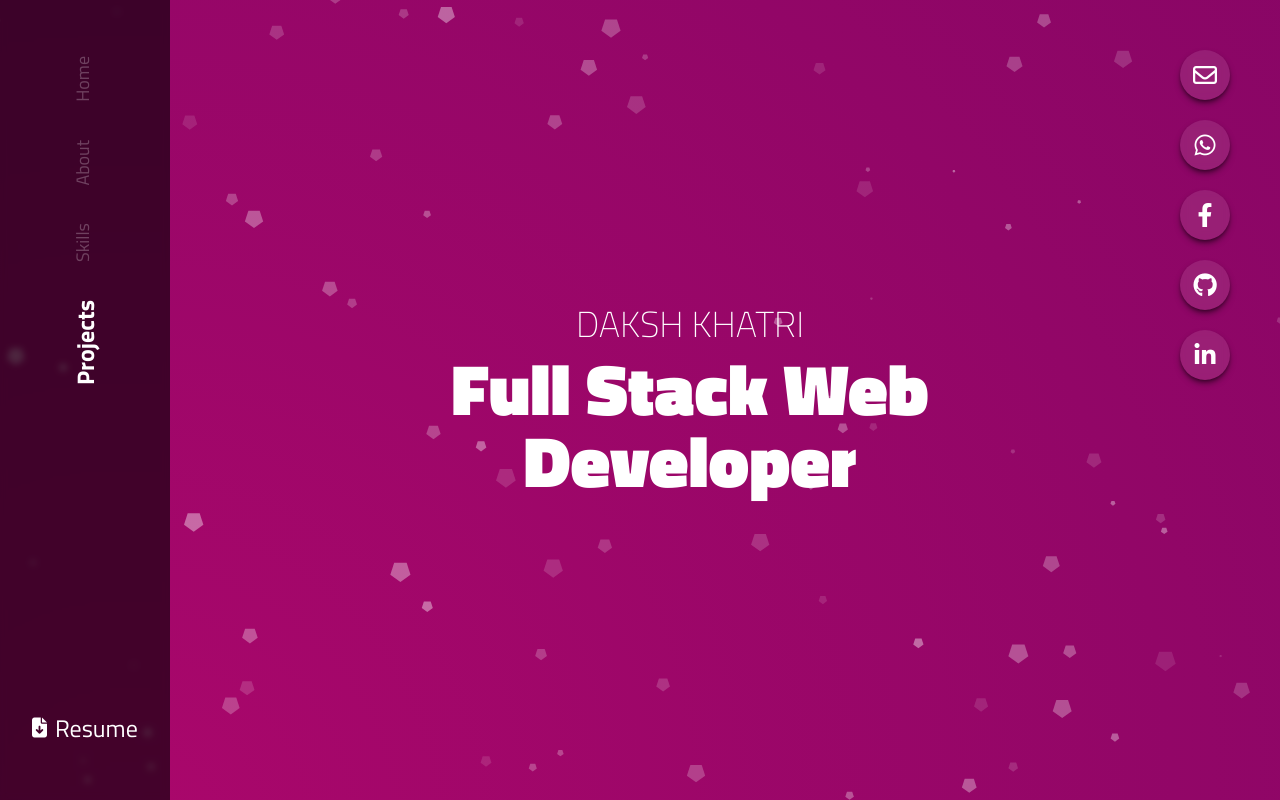
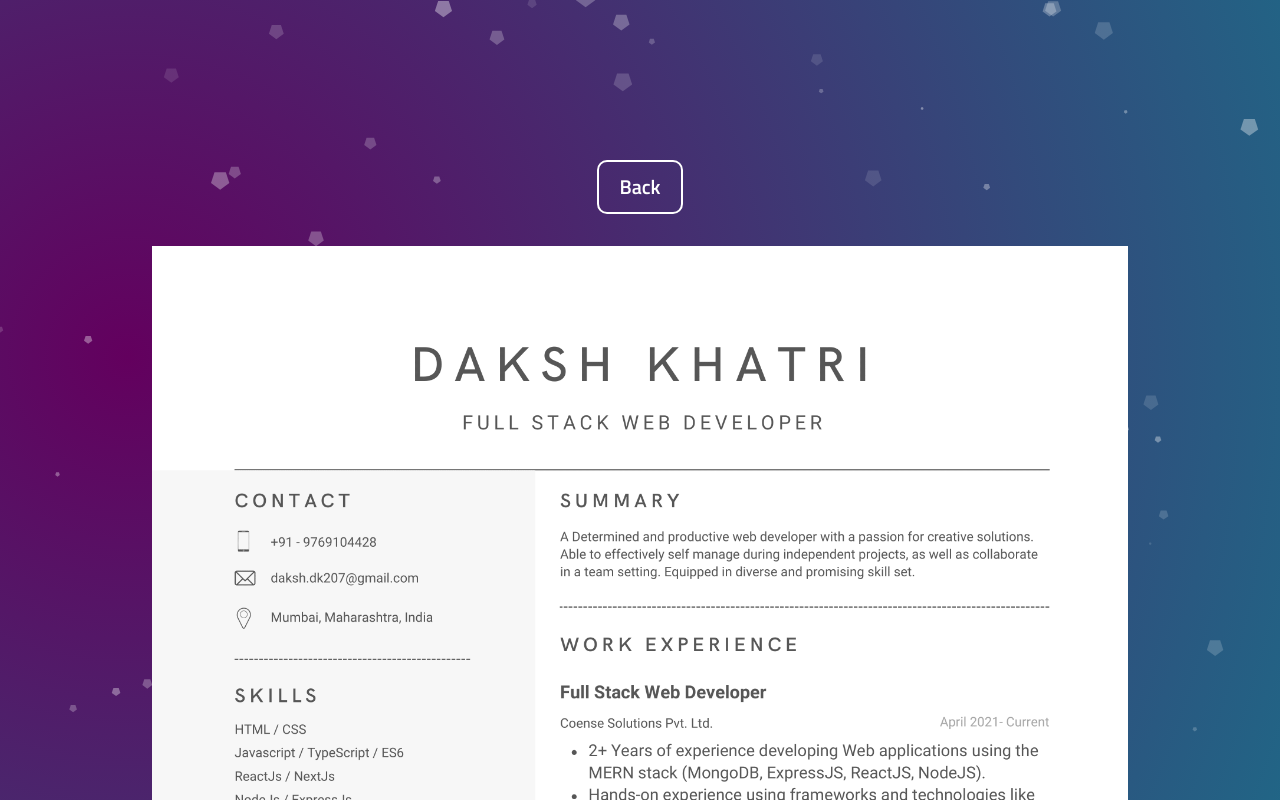
Before and after one commit to dakShh/portfolio, a React (Vite) app: page / in a window 1280 px wide. Shown: the top 800 px of the page. Built offline with nearby package versions, Linux system fonts and the light colour scheme.

Commit message:
resume added

```diff
--- a/src/App.jsx
+++ b/src/App.jsx
@@ -13,6 +13,9 @@ import ParticleBackground from "./components/particleBackground";
 import Aos from "aos";
 import "aos/dist/aos.css";
 import MobileSideBar from "./components/mobileSideBar";
+
+import Resume from "./assets/resume/resume.png";
+import clsx from "clsx";
 
 function App() {
   Aos.init({
@@ -35,42 +38,64 @@ function App() {
   const isMobile = width <= 768;
 
   const [isInView, setIsInView] = useState("home");
+  const [showResume, setShowResume] = useState(true);
+
+  function toggleResume() {
+    setShowResume((prevState) => !prevState);
+  }
+
+  function handleInView(state, inView) {
+    if (state) {
+      setIsInView(`${inView}`);
+    }
+  }
 
   return (
     <div className="min-h-screen relative overflow-hidden container mx-auto">
       <ParticleBackground />
-      {isMobile ? <MobileSideBar isInView={isInView} /> : <NavBar isInView={isInView} />}
-      <div className="lg:pl-[100px] xl:pl-[100px]">
-        <Socials />
-        <Hero
-          isInView={(state) => {
-            if (state) {
-              setIsInView("home");
-            }
-          }}
-        />
-        <Summary
-          isInView={(state) => {
-            if (state) {
-              setIsInView("about");
-            }
-          }}
-        />
-        <Skills
-          isInView={(state) => {
-            if (state) {
-              setIsInView("skills");
-            }
-          }}
-        />
-        <Projects
-          isInView={(state) => {
-            if (state) {
-              setIsInView("projects");
-            }
-          }}
-        />
-      </div>
+      {!showResume && (
+        <>
+          <>
+            {isMobile ? (
+              <MobileSideBar isInView={isInView} toggleResume={() => toggleResume()} />
+            ) : (
+              <NavBar isInView={isInView} toggleResume={() => toggleResume()} />
+            )}
+          </>
+
+          <div className="lg:pl-[100px] xl:pl-[100px]">
+            <Socials />
+            <Hero isInView={(state) => handleInView(state, "home")} />
+            <Summary isInView={(state) => handleInView(state, "about")} />
+            <Skills isInView={(state) => handleInView(state, "skills")} />
+            <Projects isInView={(state) => handleInView(state, "projects")} />
+          </div>
+        </>
+      )}
+      {showResume && (
+        <div className="z-50">
+          <div className={clsx("max-w-5xl", "py-40 px-6 ", "mx-auto")}>
+            <div className="w-full flex justify-center mb-8">
+              <button
+                data-aos="fade-up"
+                data-aos-delay="600"
+                data-aos-duration="1200"
+                className="relative z-50 mx-auto"
+                onClick={() => toggleResume()}
+              >
+                Back
+              </button>
+            </div>
+            <img
+              data-aos="fade-up"
+              data-aos-delay="800"
+              data-aos-duration="1500"
+              className=""
+              src={Resume}
+            ></img>
+          </div>
+        </div>
+      )}
     </div>
   );
 }
--- a/src/components/hero.jsx
+++ b/src/components/hero.jsx
@@ -4,8 +4,6 @@ import React, { useEffect } from "react";
 import clsx from "clsx";
 
 import { useInView } from "react-intersection-observer";
-
-import gif from "../assets/gifs/proud.svg";
 
 const Hero = ({ isInView }) => {
   const { ref, inView, entry } = useInView({
--- a/src/components/mobileSideBar.jsx
+++ b/src/components/mobileSideBar.jsx
@@ -1,11 +1,14 @@
 import clsx from "clsx";
 import React, { useState } from "react";
 
-const MobileSideBar = ({ isInView }) => {
+const MobileSideBar = ({ isInView, toggleResume }) => {
   const [isOpen, setIsOpen] = useState(false);
 
   function toggleOpen() {
     setIsOpen((prevState) => !prevState);
+  }
+  function handleResume() {
+    toggleResume();
   }
 
   const handleClick = (id) => {
@@ -119,7 +122,10 @@ const MobileSideBar = ({ isInView }) => {
             </li>
           </ul>
           <div className="mt-auto cursor-pointer ">
-            <div className="flex flex-col lg:flex-row gap-x-2 items-center">
+            <div
+              onClick={() => handleResume()}
+              className="flex flex-col lg:flex-row gap-x-2 items-center"
+            >
               <i
                 data-aos="fade-up"
                 data-aos-delay="600"
--- a/src/components/navBar.jsx
+++ b/src/components/navBar.jsx
@@ -3,9 +3,13 @@ import React from "react";
 // ** Third party imports
 import clsx from "clsx";
 
-const NavBar = ({ isInView }) => {
+const NavBar = ({ isInView, toggleResume }) => {
   const handleClick = (id) => {
     document.getElementById(`${id}`).scrollIntoView({ behavior: "smooth" });
+  };
+
+  const handleResume = () => {
+    toggleResume();
   };
   return (
     <div
@@ -78,7 +82,10 @@ const NavBar = ({ isInView }) => {
           </li>
         </ul>
         <div className="mt-auto cursor-pointer ">
-          <div className="flex flex-col lg:flex-row gap-x-2 items-center">
+          <div
+            onClick={() => handleResume()}
+            className="flex flex-col lg:flex-row gap-x-2 items-center"
+          >
             <i
               data-aos="fade-up"
               data-aos-delay="600"
--- a/src/index.css
+++ b/src/index.css
@@ -19,10 +19,11 @@
   -webkit-font-smoothing: antialiased;
   -moz-osx-font-smoothing: grayscale;
   -webkit-text-size-adjust: 100%; */
-
+  /* background: linear-gradient(0deg, #434343 3.6%, #000 50%); */
   /* background: radial-gradient(circle at 10% 20%, rgb(109, 0, 125) 0%, rgb(131, 83, 241) 90.1%); */
-  /* background: radial-gradient(circle at 10% 20%, #63005e 0%, #0b8793 90.1%); */
-  background: radial-gradient(circle at 10% 20%, #aa076b 0%, #61045f 90.1%);
+  background: radial-gradient(circle at 10% 20%, #63005e 0%, #0b8793 90.1%);
+  /* background: radial-gradient(circle at 10% 20%, #434343 0%, #000 90%); */
+  /* background: radial-gradient(circle at 10% 20%, #aa076b 0%, #61045f 90.1%); */
 }
 
 canvas {
@@ -32,7 +33,17 @@ canvas {
 
   /* linear-gradient(76.8deg, rgb(121, 45, 129) 3.6%, rgb(36, 31, 98) 90.4%) */
   position: fixed;
-  z-index: -1;
+  z-index: -999;
+}
+
+button {
+  padding: 10px 20px;
+  background: transparent;
+  border: 2px solid white;
+  border-radius: 10px;
+  color: white;
+  font-weight: 600;
+  font-size: 20px;
 }
 
 #nav-ul li a {
```
Also changed, not shown: src/assets/resume/resume.png (added).
